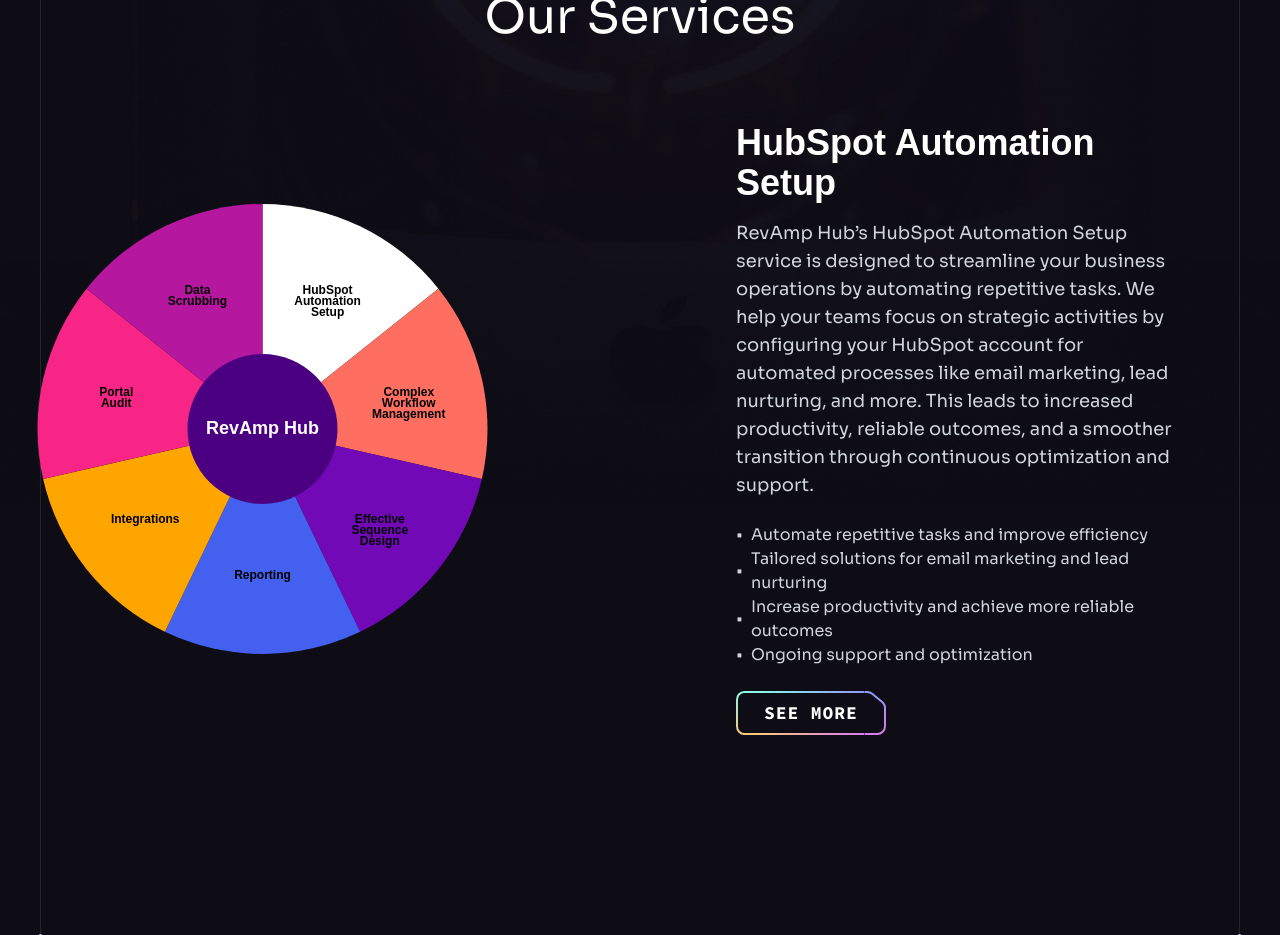
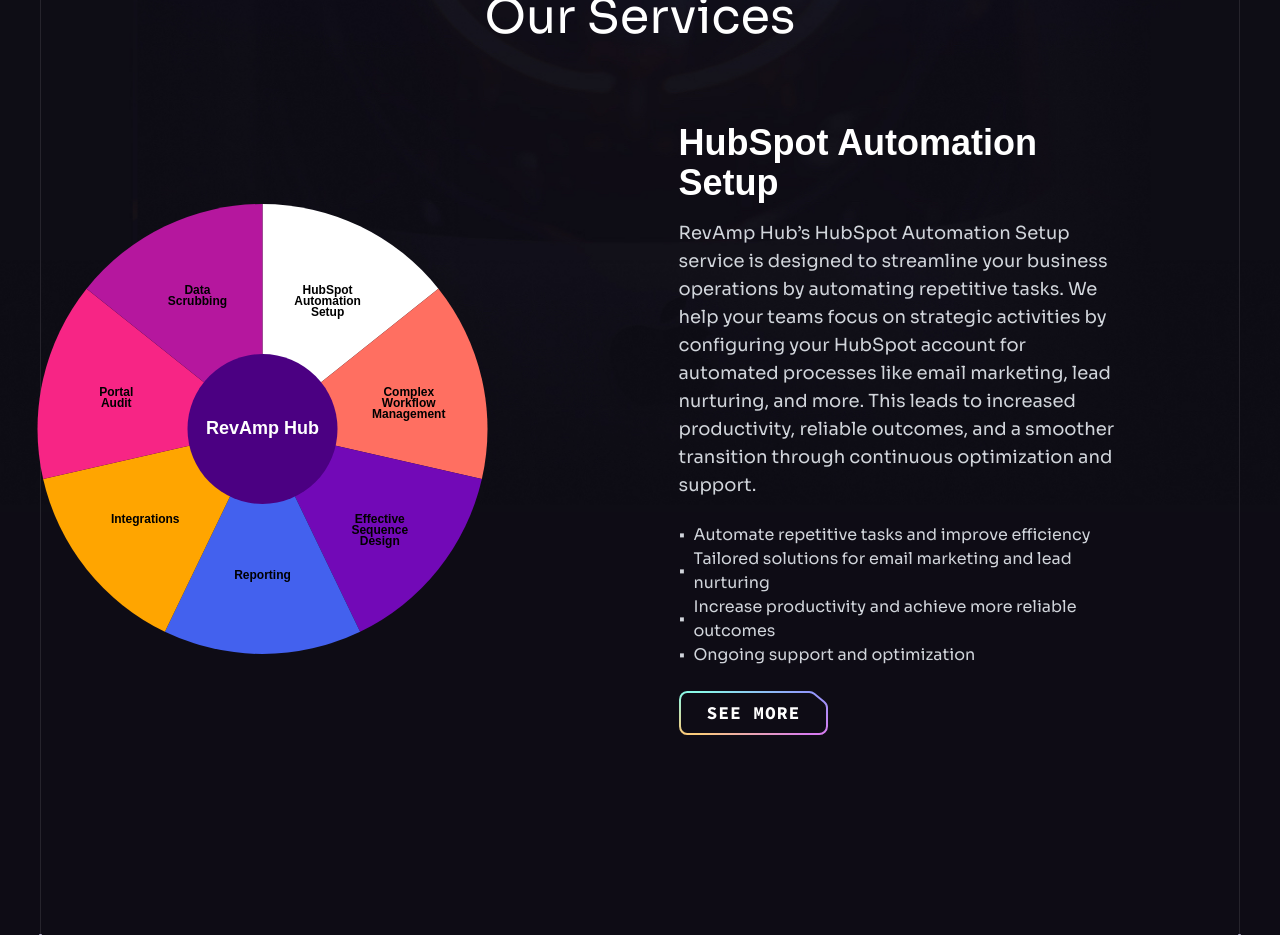
Before and after one commit to mo2men165/RevAmp-Hub, a React (Vite) app: page / in a window 1280 px wide. Shown: the part 2660-3595 px from the top of the page. Built offline with nearby package versions, Linux system fonts and the light colour scheme; a web font is replaced by a local one.

Commit message:
container

```diff
--- a/src/components/FlyWheel.jsx
+++ b/src/components/FlyWheel.jsx
@@ -144,7 +144,7 @@
           })}
         </svg>
 
-        <div className="lg:w-1/2 flex justify-center items-center mt-8 lg:mt-0">
+        <div className="lg:w-1/2 flex justify-center items-center mt-8 lg:mt-0 container">
           <div className="max-w-md text-center lg:text-left">
             <h2 className="text-3xl md:text-4xl font-bold text-white mb-4 aldrich">{selectedService.title}</h2>
             <p className="text-lg text-gray-300 mb-6">{selectedService.text}</p>
```
